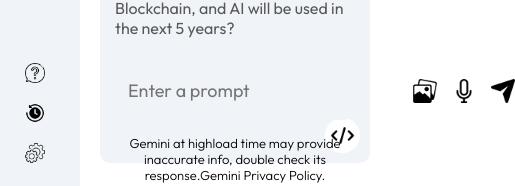
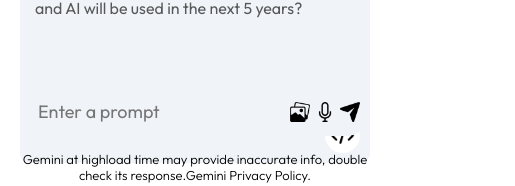
Before and after one commit to CodewithRajDeep/Gemini2.0, a React (Vite) app: page / in a window 390 px wide. Shown: the part 1206-1392 px from the top of the page, 515 px wide, since content can reach past the window. Built offline with nearby package versions, Linux system fonts and the light colour scheme; no server answers.

Commit message:
responsive added

```diff
--- a/src/components/Main/Main.css
+++ b/src/components/Main/Main.css
@@ -176,3 +176,19 @@
     font-weight: 300;
     line-height: 1.8;
 }
+
+@media (max-width: 600px) {
+    .main-bottom input{
+        flex: none;
+        width: 150px;
+    }
+    .main-bottom img{
+        width: 20px;
+    }
+    .search-box{
+        padding: 5px 10px;
+    }
+    .search-box div{
+        gap: 5px;
+    }
+}
--- a/src/components/Sidebar/Sidebar.css
+++ b/src/components/Sidebar/Sidebar.css
@@ -10,11 +10,13 @@
 .sidebar img{
     width: 20px;
 }
+
 .sidebar .menu{
     display: block;
     margin-left: 10px;
     cursor: pointer;
 }
+
 .sidebar .new-chat{
     margin-top: 50px;
     display: inline-flex;
@@ -30,11 +32,14 @@
 .sidebar .recent{
     display: flex;
     flex-direction: column;
+    animation: fadeIn 1.5s;
 }
+
 .sidebar .recent-title{
     margin-bottom: 20px;
     margin-top: 30px ;
 }
+
 .sidebar .recent-entry{
     display: flex;
     align-items: start;
@@ -59,3 +64,9 @@
     padding-right: 10px;
     cursor: pointer;
 }
+
+@media (max-width: 600px){
+    .sidebar{
+        display: none;
+    }
+}
--- a/src/index.css
+++ b/src/index.css
@@ -8,4 +8,16 @@
 #root{
   min-height: 100vh;
   display: flex;
+  animation: fadeIn 1.5s;
 }
+
+
+
+@keyframes fadeIn {
+  0%{
+    opacity: 0;
+  }
+  100%{
+    opacity: 1;
+  }
+}
```
